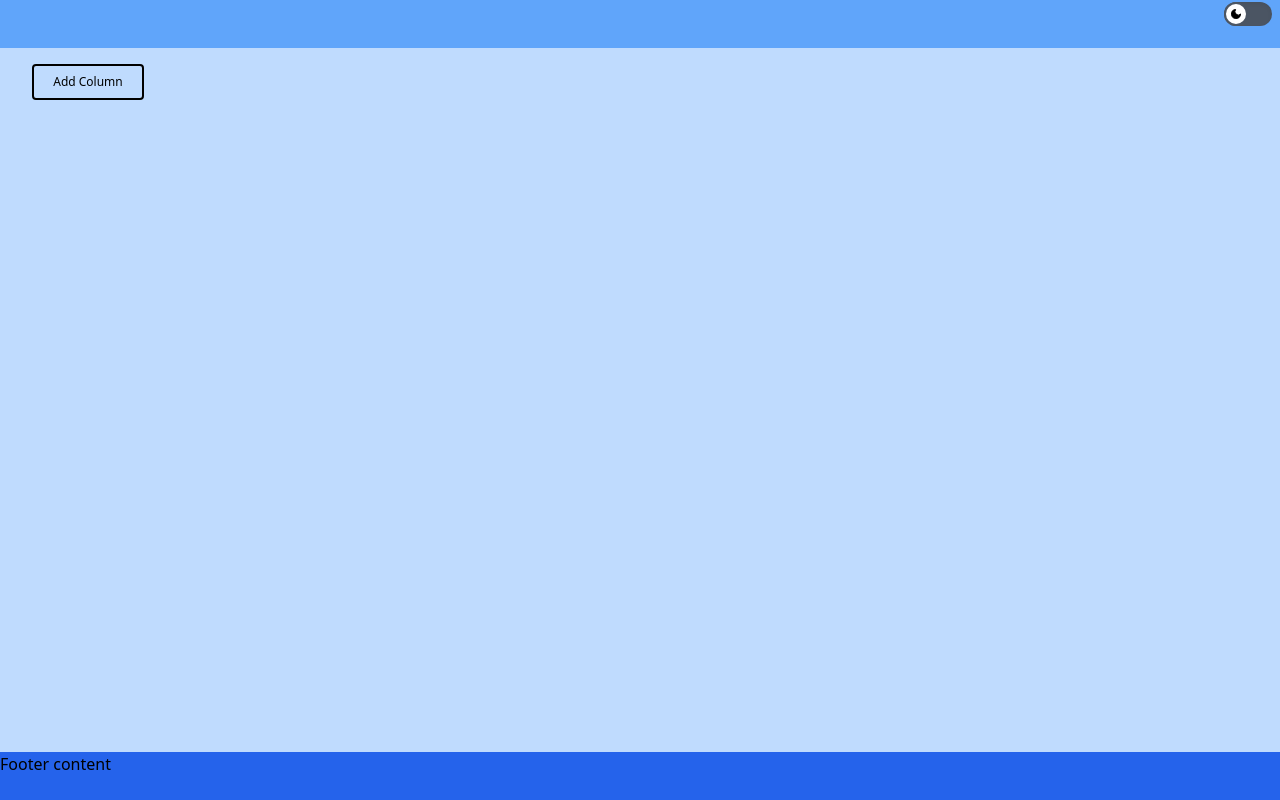
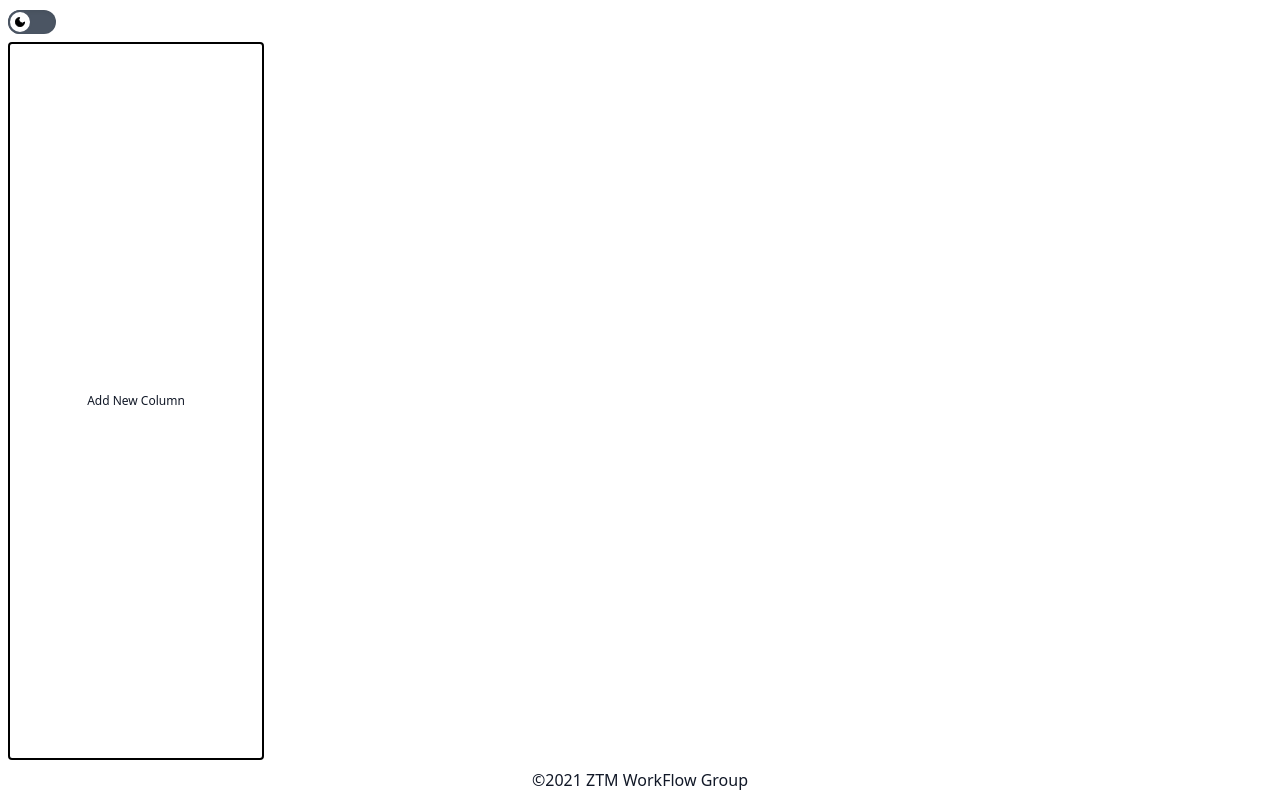
Before and after one commit to brittneypostma/workflow, a Svelte app: page / in a window 1280 px wide. Built offline with nearby package versions, Linux system fonts and the light colour scheme.

Commit message:
reorganization

```diff
--- a/public/global.css
+++ b/public/global.css
@@ -1,10 +1,23 @@
 @tailwind base;
 @tailwind components;
+
+@layer base {
+  html, body {
+    min-height: 100vh;
+    height: 100%;
+  }
+
+  button {
+    @apply py-2 px-4 rounded
+  }
+
+  .btn-primary {
+    @apply bg-green-500 text-white
+  }
+}
+
 @tailwind utilities;
 
-.kanban-button{
-    @apply rounded w-28 p-2 border-2 border-black text-xs ;
-}
 [draggable="true"]{
     user-select: none;
     cursor: grab;
--- a/public/index.html
+++ b/public/index.html
@@ -1,19 +1,16 @@
 <!DOCTYPE html>
 <html lang="en">
+  <head>
+    <meta charset="utf-8" />
+    <meta name="viewport" content="width=device-width,initial-scale=1" />
 
-<head>
-  <meta charset='utf-8'>
-  <meta name='viewport' content='width=device-width,initial-scale=1'>
+    <title>Svelte app</title>
 
-  <title>Svelte app</title>
+    <link rel="icon" type="image/png" href="/favicon.png" />
+    <link rel="stylesheet" href="/global.css" />
+    <link rel="stylesheet" href="/build/bundle.css" />
+    <script defer src="/build/bundle.js"></script>
+  </head>
 
-  <link rel='icon' type='image/png' href='/favicon.png'>
-  <link rel='stylesheet' href='/global.css'>
-  <link rel='stylesheet' href='/build/bundle.css'>
-  <script defer src='/build/bundle.js'></script>
-</head>
-
-<body>
-</body>
-
+  <body></body>
 </html>
--- a/src/App.svelte
+++ b/src/App.svelte
@@ -1,21 +1,18 @@
+<!-- This is the main file for the app, an index.js of sorts. -->
 <script>
-  import Layout from './components/_layout.svelte'
-  import Column from './components/column.svelte'
+  import ThemeProvider from './components/theme.provider.svelte'
+  import Layout from './components/layout/_layout.svelte'
   import ColumnList from './components/columnList.svelte'
   import Board from './components/kanbanBoard.svelte'
-  import { board } from './store/board.store'
-  import ToggleDarkMode from './components/darkModeToggleSwitch.svelte'
-  import { themeStore } from './store/theme.store'
-  import ThemeProvider from './components/theme.provider.svelte'
 </script>
 
+<!-- This wraps the app to detect and set the theme -->
 <ThemeProvider>
+  <!-- This is the main layout that wraps the app -->
   <Layout>
-    <span slot="header">
-      <ToggleDarkMode isDarkMode={$themeStore === 'dark'} />
-    </span>
+    <!-- This is the main content of the page -->
     <Board>
-      <ColumnList/>
+      <ColumnList />
     </Board>
   </Layout>
 </ThemeProvider>
--- a/src/components/_layout.svelte
+++ /dev/null
@@ -1,13 +0,0 @@
-<div
-  class="flex flex-col w-screen h-screen bg-blue-200 dark:bg-gray-200 mx-auto"
->
-  <div
-    class="w-full h-12 bg-blue-400 dark:bg-gray-400 flex flex-row justify-end"
-  >
-    <slot name="header">No header content</slot>
-  </div>
-  <div class="w-full flex-1">
-    <slot>Empty Page</slot>
-  </div>
-  <footer class="h-12 bg-blue-600 dark:bg-gray-600">Footer content</footer>
-</div>
--- a/src/components/column.svelte
+++ b/src/components/column.svelte
@@ -2,63 +2,76 @@
   import { fly } from 'svelte/transition'
   import {
     deleteKanbanColumn,
-    reverseState,
     changePosition,
-    editColumnName
+    editColumnName,
   } from '../store/board.store'
   import { draggable } from '../actions/draggable'
-  import TitleInput from './column.titleInput.svelte'
 
   export let index
   export let id
   export let title
 
   let isDragged = false
-
-
 </script>
 
 <div
   id={index}
-  class="kanban-column"
+  class="grid flex-shrink-0 w-64 h-full grid-cols-1 p-2 space-y-2 text-center border-2 rounded select-none grid-rows-layout"
   use:draggable
-  transition:fly={{x:-100}}
+  transition:fly={{ x: -100 }}
   on:over
   on:dragged={(e) => {
     isDragged = e.detail
   }}
   on:dropped
 >
+  <div class="flex w-full space-x-2">
+    <input
+      on:mousedown|stopPropagation
+      on:blur={(e) => editColumnName(id, e.target.value)}
+      value={title}
+      type="text"
+      class="w-full overflow-hidden text-sm font-thin text-center bg-transparent border-b-2 cursor-text focus:outline-none"
+    />
+    <!-- Delete column button, would like to remove id once bugs are fixed -->
+    <button class="bg-red-400" on:click={() => deleteKanbanColumn(id)}>
+      <!-- Trash icon -->
+      <span class="flex items-center gap-2">
+        <svg
+          xmlns="http://www.w3.org/2000/svg"
+          width="16"
+          height="16"
+          fill="currentColor"
+          class="bi bi-trash"
+          viewBox="0 0 16 16"
+        >
+          <path
+            d="M5.5 5.5A.5.5 0 0 1 6 6v6a.5.5 0 0 1-1 0V6a.5.5 0 0 1 .5-.5zm2.5 0a.5.5 0 0 1 .5.5v6a.5.5 0 0 1-1 0V6a.5.5 0 0 1 .5-.5zm3 .5a.5.5 0 0 0-1 0v6a.5.5 0 0 0 1 0V6z"
+          />
+          <path
+            fill-rule="evenodd"
+            d="M14.5 3a1 1 0 0 1-1 1H13v9a2 2 0 0 1-2 2H5a2 2 0 0 1-2-2V4h-.5a1 1 0 0 1-1-1V2a1 1 0 0 1 1-1H6a1 1 0 0 1 1-1h2a1 1 0 0 1 1 1h3.5a1 1 0 0 1 1 1v1zM4.118 4L4 4.059V13a1 1 0 0 0 1 1h6a1 1 0 0 0 1-1V4.059L11.882 4H4.118zM2.5 3V2h11v1h-11z"
+          />
+        </svg>
+        id:{id}</span
+      ></button
+    >
+  </div>
+  <p>There are no cards here, lets add some.</p>
 
-
-  <input on:mousedown|stopPropagation on:blur="{(e) => editColumnName(id,e.target.value)}" value={title} type="text"
-    class="text-sm text-center font-thin h-5 border-b-2 border-blue-600 overflow-hidden cursor-text bg-transparent focus:outline-none"
+  <button
+    class="self-end btn-primary "
+    on:click={() => {
+      /** TODO */
+    }}
   >
-
-  <div class="flex-1">
-    <slot>
-      <p class="text-sm text-gray-500">
-        There are no cards here, lets add some or...
-        <button
-          class="kanban-button bg-red-400"
-          on:click={() => deleteKanbanColumn(id)}
-          >Delete Column number {id}</button
-        >
-      </p>
-    </slot>
-  </div>
-
-  <button class="kanban-button self-center" on:click={reverseState}>
     Add a Card</button
   >
 </div>
 {#if isDragged}
-  <div id={index} class="kanban-column " transition:fly={{x:-100, delay:0, duration:200}} />
+  <div
+    id={index}
+    class="grid flex-shrink-0 w-64 h-full grid-cols-1 p-2 space-y-2 text-center border-2 rounded select-none grid-rows-layout"
+    transition:fly={{ x: -100, delay: 0, duration: 200 }}
+  />
 {/if}
-
-<style>
-  .kanban-column {
-    @apply w-36 h-full bg-gray-200 border-gray-500 border-2 flex flex-col p-2 text-center space-y-2;
-    user-select: none;
-  }
-</style>
--- a/src/components/dragTarget.svelte
+++ b/src/components/dragTarget.svelte
@@ -1,22 +1,28 @@
 <script>
-    import {scale} from 'svelte/transition'
+  import { scale } from 'svelte/transition'
   export let dragEvent
   export let isVertical
   export let index
   export let side
 </script>
+
 {#if dragEvent.index === index && dragEvent.direction === side}
-    <div transition:scale class=drag-target class:horizontal={!isVertical} class:vertical={isVertical}/>
+  <div
+    transition:scale
+    class="drag-target"
+    class:horizontal={!isVertical}
+    class:vertical={isVertical}
+  />
 {/if}
 
 <style>
-    .drag-target{
-        @apply bg-gray-400 rounded-xl;
+  .drag-target {
+    @apply bg-gray-800 dark:bg-gray-200 rounded-full;
   }
-    .horizontal{
+  .horizontal {
     @apply w-full h-2;
   }
-    .vertical{
+  .vertical {
     @apply h-full w-2;
   }
 </style>
--- a/src/components/kanbanBoard.svelte
+++ b/src/components/kanbanBoard.svelte
@@ -2,19 +2,15 @@
   import { addKanbanColumn } from '../store/board.store'
 </script>
 
-<main class="flex flex-row h-full min-w-full overflow-x-scroll p-4 transition-all space-x-4">
-  <div id="cards-area" class="w-auto no-wrap flex flex-row space-x-6">
-    <slot>
-      <p
-        class="text-2xl font-thin text-gray-500 self-center w-full text-center"
-      >
-        There are no columns in this board create one!
-      </p>
-    </slot>
-  </div>
-  <div>
-    <button class="kanban-button relative" on:click={addKanbanColumn}>
-      Add Column</button
-    >
-  </div>
-</main>
+<div
+  id="kanban-area"
+  class="flex w-full h-full space-x-4 overflow-x-auto no-wrap"
+>
+  <slot />
+  <button
+    class="relative flex-shrink-0 w-64 p-2 text-xs border-2 border-black rounded dark:border-white focus:outline-none focus:ring-2 focus:ring-accent"
+    on:click={addKanbanColumn}
+  >
+    Add New Column</button
+  >
+</div>
--- /dev/null
+++ b/src/components/layout/_layout.svelte
@@ -0,0 +1,20 @@
+<script>
+  import { themeStore } from '../../store/theme.store'
+  import ToggleDarkMode from '../darkModeToggleSwitch.svelte'
+
+  const year = new Date().getFullYear()
+</script>
+
+<div
+  class="grid h-full grid-cols-1 gap-2 p-2 text-gray-900 bg-white grid-rows-layout dark:text-white dark:bg-gray-900"
+>
+  <header>
+    <ToggleDarkMode isDarkMode={$themeStore === 'dark'} />
+  </header>
+
+  <main>
+    <slot />
+  </main>
+
+  <footer class="text-center">&copy;{year} ZTM WorkFlow Group</footer>
+</div>
--- a/src/components/theme.provider.svelte
+++ b/src/components/theme.provider.svelte
@@ -3,14 +3,14 @@
   import { themeStore, themes } from '../store/theme.store'
 
   onMount(() => {
-    const unsunscribe = themeStore.subscribe((theme) => {
+    const unsubscribe = themeStore.subscribe((theme) => {
       if (theme === themes.dark) {
         window.document.documentElement.className = themes.dark
       } else {
         window.document.documentElement.className = ''
       }
     })
-    return () => unsunscribe()
+    return () => unsubscribe()
   })
 </script>
 
--- a/src/main.js
+++ b/src/main.js
@@ -1,11 +1,11 @@
+
+// This file is the main entry point of the app. It pulls in the App.svelte file and runs it.
+
 import App from './App.svelte'
 import '../public/global.css'
 
 const app = new App({
   target: document.body,
-  props: {
-    name: 'world',
-  },
 })
 
 export default app
--- a/src/store/board.store.js
+++ b/src/store/board.store.js
@@ -26,7 +26,7 @@ export const lastId = derived(board, ($board, set) => {
 function getEmptyColumn(){
     return ({
         id:get(lastId),
-        title:'New Column',
+        title:'Edit Column Title',
         cards:[]
     })
 }
--- a/tailwind.config.js
+++ b/tailwind.config.js
@@ -13,7 +13,11 @@ module.exports = {
   },
   darkMode: 'class', // or 'media' or 'class'
   theme: {
-    extend: {},
+    extend: {
+      gridTemplateRows: {
+        layout: 'auto 1fr auto'
+      }
+    },
   },
   variants: {
     extend: {},
```
Also changed, not shown: 1 other file (tests, documents, lock files or other folders). Lines whose indentation alone changed are shown as unchanged.
